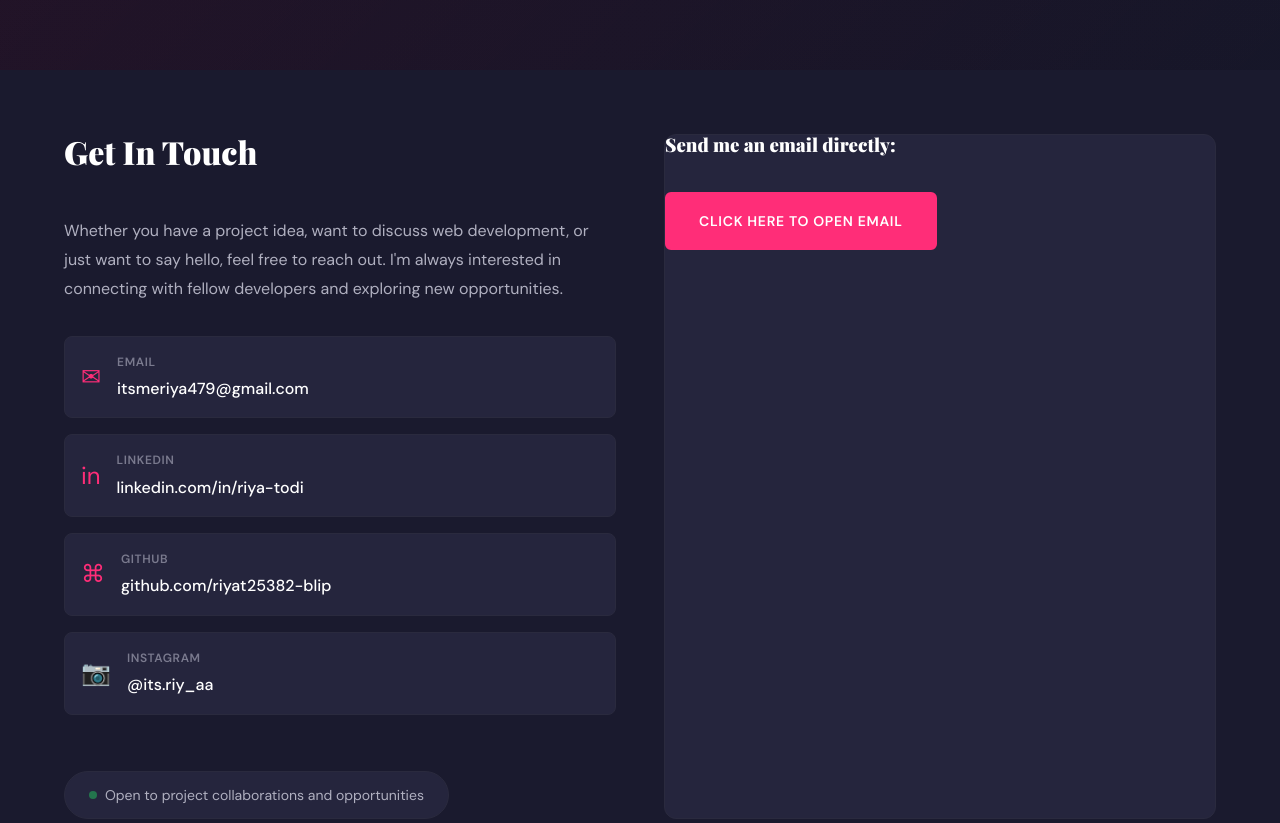
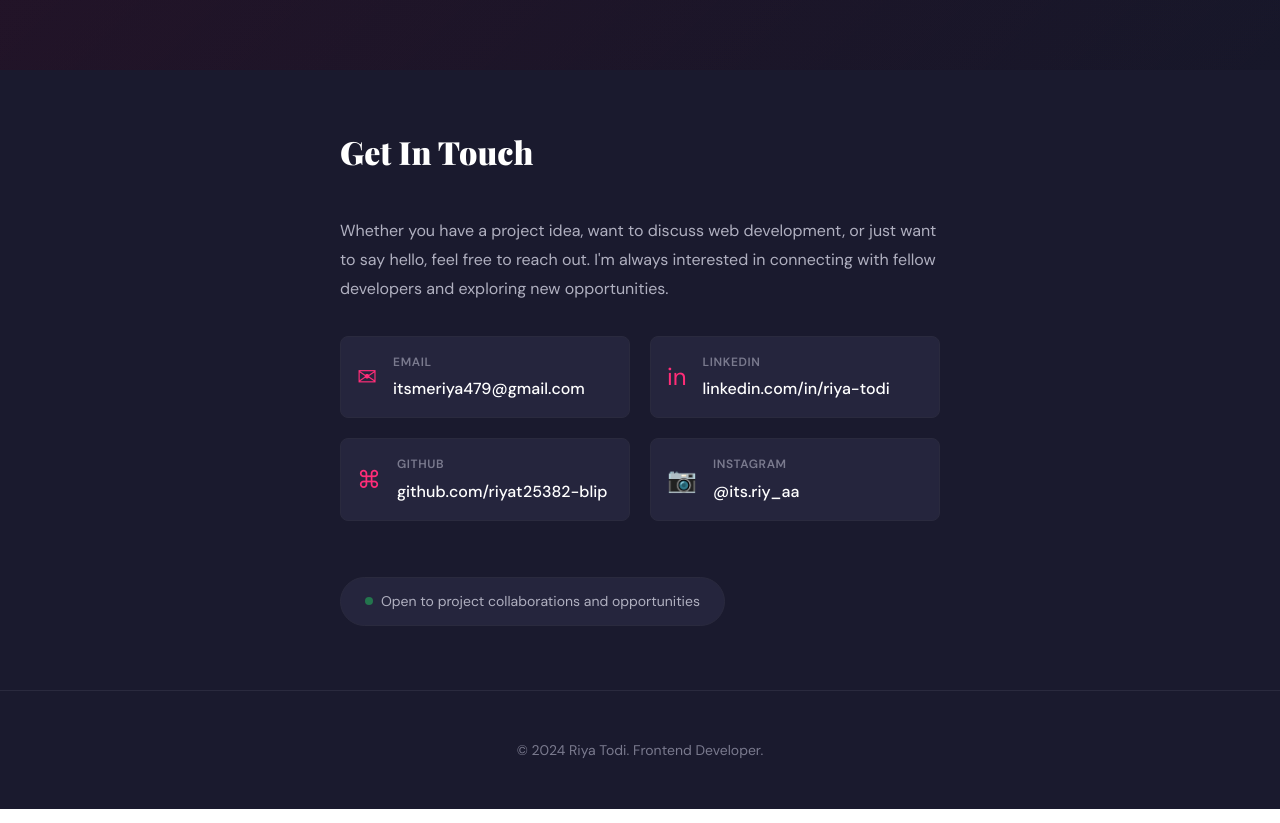
Before and after one commit to riyat25382-blip/riya-portfolio-2, a website: page contact.html in a window 1280 px wide. Shown: the part 660-1483 px from the top of the page. Drawn offline with nearby package versions, Linux system fonts and the light colour scheme; a web font is replaced by a local one.

Commit message:
Center contact details in the middle

```diff
--- a/contact.html
+++ b/contact.html
@@ -31,13 +31,13 @@
 
     <!-- Contact Section -->
     <section class="contact-section">
-      <div class="contact-container">
+      <div class="contact-container" style="display: flex; justify-content: center;">
         <!-- Contact Info -->
-        <div class="contact-info">
+        <div class="contact-info" style="max-width: 600px;">
           <h2>Get In Touch</h2>
           <p>Whether you have a project idea, want to discuss web development, or just want to say hello, feel free to reach out. I'm always interested in connecting with fellow developers and exploring new opportunities.</p>
 
-          <div class="contact-links">
+          <div class="contact-links" style="display: grid; grid-template-columns: 1fr 1fr; gap: 20px;">
             <a href="mailto:itsmeriya479@gmail.com" class="contact-link">
               <div class="contact-icon">✉</div>
               <div class="contact-detail">
@@ -76,14 +76,6 @@
             <span>Open to project collaborations and opportunities</span>
           </div>
         </div>
-
-        <!-- Contact Form -->
-        <div class="contact-form" style="display: flex; flex-direction: column; gap: 20px;">
-          <h3>Send me an email directly:</h3>
-          <a href="mailto:itsmeriya479@gmail.com?subject=Portfolio%20Inquiry&body=Hi%20Riya,%0A%0AI%20am%20interested%20in%20discussing%20a%20project.%0A%0AName:%0AEmail:%0AMessage:%0A" class="btn btn-primary form-submit" style="text-align: center; text-decoration: none;">
-            Click Here to Open Email
-          </a>
-        </div>
       </div>
     </section>
   </main>
```
